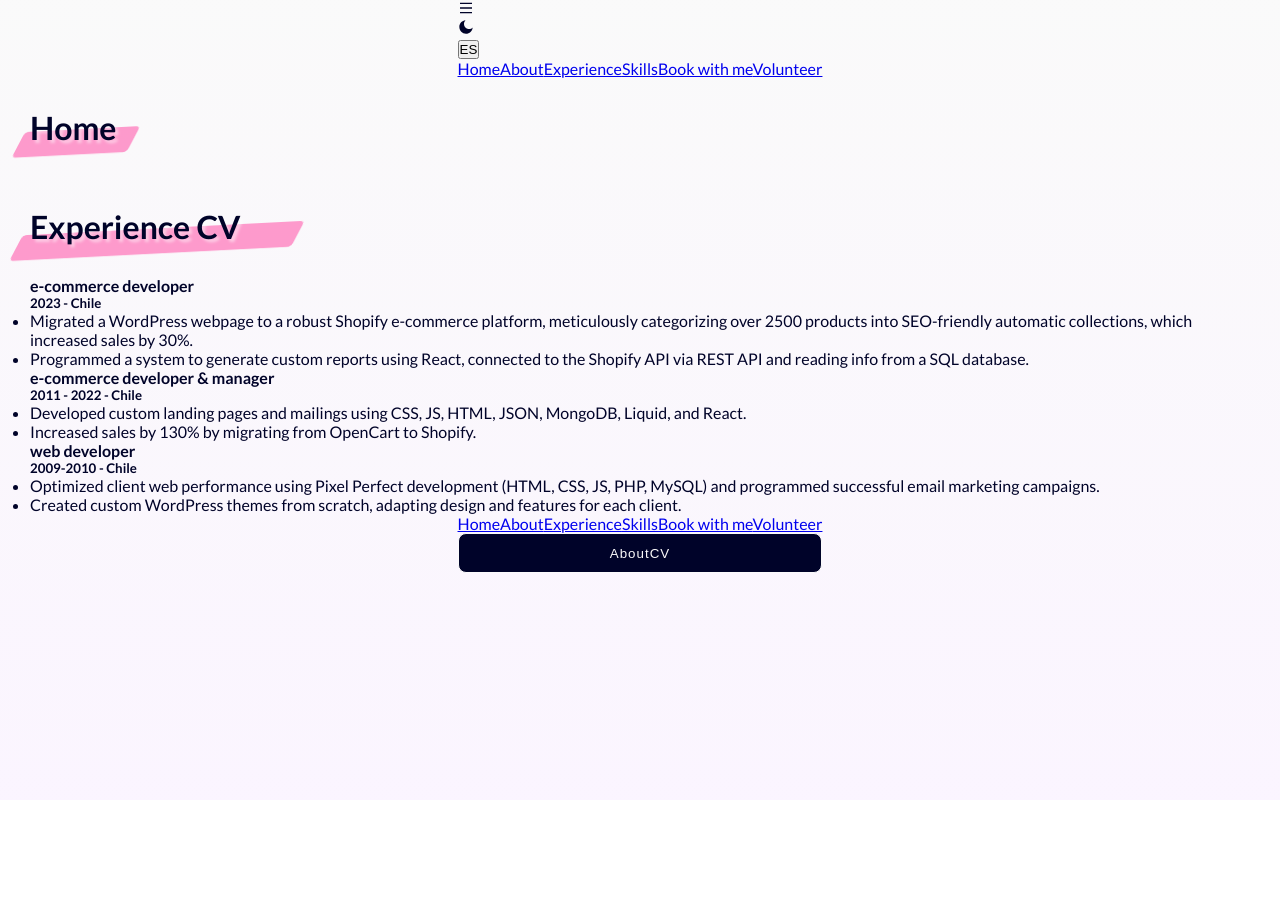
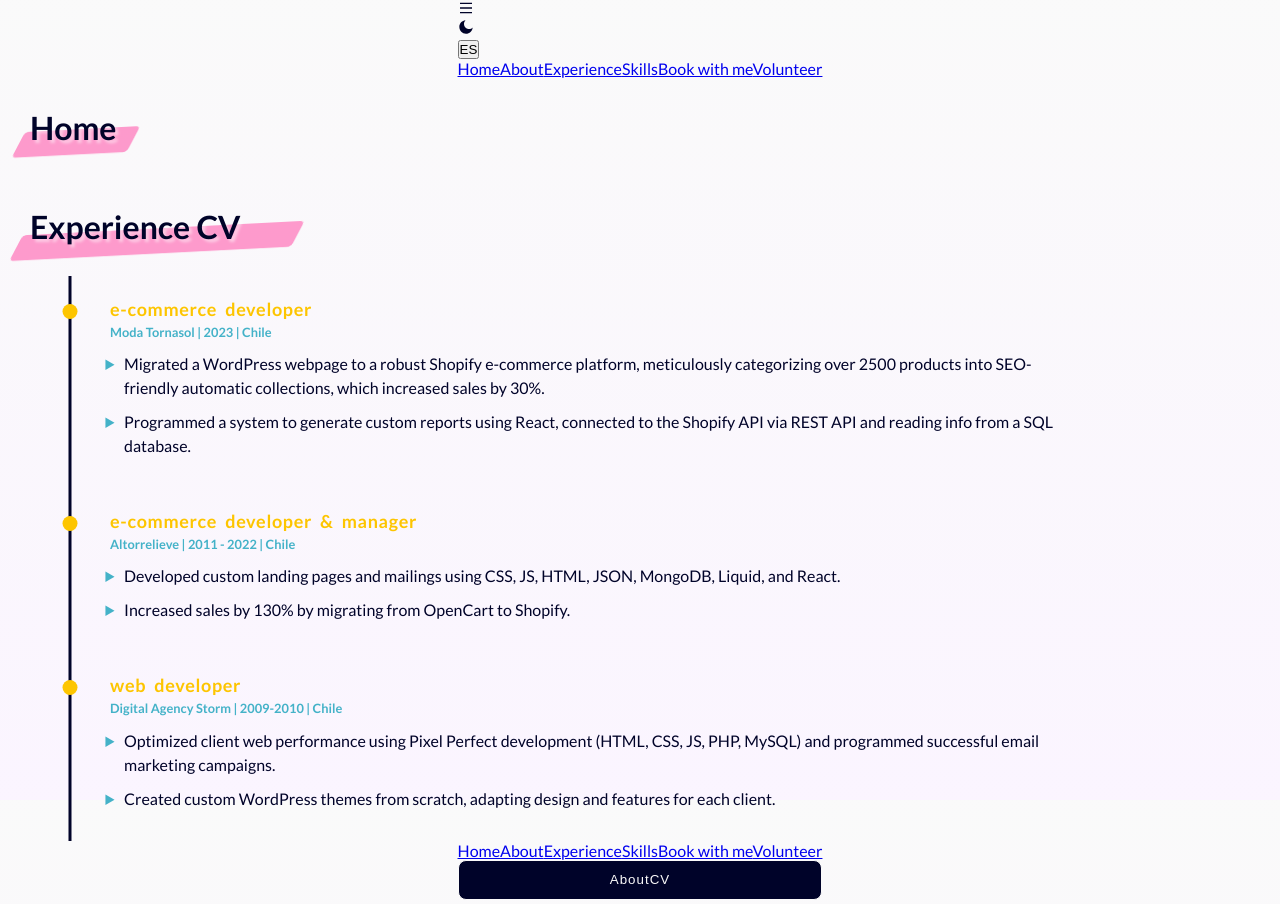
Before and after one commit to shimapi/portfolio, a React (Vite) app: page / in a window 1280 px wide. Before the commit the page ends 800 px from the top, so only its background shows below. Built offline with nearby package versions, Linux system fonts and the light colour scheme.

Commit message:
feat: styling experience cv

```diff
--- a/public/i18n/en.json
+++ b/public/i18n/en.json
@@ -37,7 +37,8 @@
       "date": "2023",
       "bullets" : {
         "1": "Migrated a WordPress webpage to a robust Shopify e-commerce platform, meticulously categorizing over 2500 products into SEO-friendly automatic collections, which increased sales by 30%.",
-        "2": "Programmed a system to generate custom reports using React, connected to the Shopify API via REST API and reading info from a SQL database."      }
+        "2": "Programmed a system to generate custom reports using React, connected to the Shopify API via REST API and reading info from a SQL database."
+      }
     },
     "exp2": {
       "title": "e-commerce developer & manager",
--- a/src/assets/constants.scss
+++ b/src/assets/constants.scss
@@ -5,7 +5,7 @@ $font-lato: "Lato", sans-serif;
 // colors
 $color-raisin-black: #34252fff;
 $color-antiflash-white: #ebebebff;
-$color-cerulean: #007991ff;
+$color-cerulean: #44b2c8;
 $color-light-red: #ff7477ff;
 $color-mustard: #fdc500;
 
--- a/src/components/Experience/Experience.scss
+++ b/src/components/Experience/Experience.scss
@@ -33,3 +33,65 @@
 		font-size: 0.8rem;
 	}
 }
+
+.experience-cv {
+	&__job {
+		display: flex;
+	}
+	&__timeline {
+		width: 80px;
+		display: block;
+		position: relative;
+
+		&-line {
+			width: 3px;
+			height: 100%;
+			background-color: light-dark(
+				$color-dark-deepblue,
+				$color-light-pale-lilac
+			);
+			position: absolute;
+			left: 50%;
+			transform: translateX(-50%);
+			z-index: 2;
+		}
+		&-circle {
+			width: 15px;
+			height: 15px;
+			background-color: $color-mustard;
+			border-radius: 50%;
+			position: absolute;
+			left: 50%;
+			top: 28px;
+			transform: translateX(-50%);
+			z-index: 3;
+		}
+	}
+
+	&__jobinfo {
+		width: 80%;
+		padding: 20px 0;
+		line-height: 1.5;
+
+		&-name {
+			color: $color-mustard;
+			font-size: large;
+			word-spacing: 4px;
+			letter-spacing: 0.5pt;
+		}
+		&-date {
+			font-size: 0.8rem;
+			color: $color-cerulean;
+		}
+		&-description {
+			margin-left: 4px;
+		}
+		&-bullet {
+			list-style-type: disclosure-closed;
+			margin: 10px;
+			&::marker {
+				color: $color-cerulean;
+			}
+		}
+	}
+}
--- a/src/components/Experience/ExperienceCV.jsx
+++ b/src/components/Experience/ExperienceCV.jsx
@@ -14,23 +14,27 @@ const ExperienceCV = () => {
 			{expArray.map((exp, index) => (
 				<article className="experience-cv__job" key={index}>
 					<section className="experience-cv__timeline">
-						<div className="experience-cv__line"></div>
-						<div className="experience-cv__circle"></div>
+						<div className="experience-cv__timeline-line"></div>
+						<div className="experience-cv__timeline-circle"></div>
 					</section>
+
 					<section className="experience-cv__jobinfo">
-						<h4 className="experience-cv__job-name">{expArray[index].title}</h4>
-						<h5 className="experience-cv__job-date">
-							{expArray[index].date} - {expArray[0].place}
+						<h4 className="experience-cv__jobinfo-name">
+							{expArray[index].title}
+						</h4>
+						<h5 className="experience-cv__jobinfo-date">
+							{expArray[index].bizz} | {expArray[index].date} |{" "}
+							{expArray[0].place}
 						</h5>
-						<ul className="experience-cv__job-description">
-							<li className="experience-cv__job-bullet">
+						<ul className="experience-cv__jobinfo-description">
+							<li className="experience-cv__jobinfo-bullet">
 								{expArray[index].bullets[1]}
 							</li>
-							<li className="experience-cv__job-bullet">
+							<li className="experience-cv__jobinfo-bullet">
 								{expArray[index].bullets[2]}
 							</li>
 							{expArray[index].bullets[3] !== undefined ? (
-								<li className="experience-cv__job-bullet">
+								<li className="experience-cv__jobinfo-bullet">
 									{expArray[index].bullets[3]}
 								</li>
 							) : null}
```
Also changed, not shown: public/i18n/es.json (+31 -2 lines).
